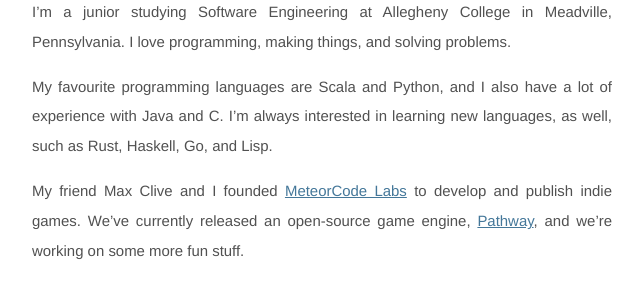
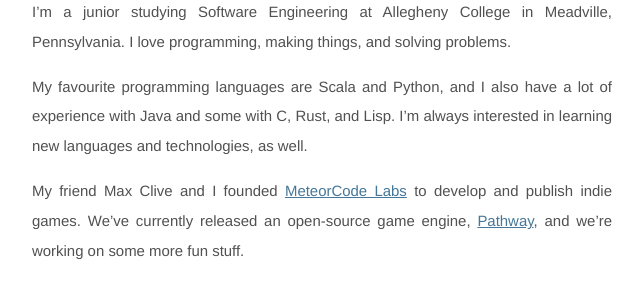
Before and after one commit to hawkw/hawkw.github.io, a Jekyll site: the page built from index.md, in a window 1280 px wide. Shown: the part 148-444 px from the top of the page, without its empty margins (318-961 px from the left). Built offline with Jekyll 4.4.1, drawn with Linux system fonts in a browser that asks for light colours.

Commit message:
Change experience section a little

```diff
--- a/index.md
+++ b/index.md
@@ -5,7 +5,7 @@ title: Hawk Weisman
 
 I'm a junior studying Software Engineering at Allegheny College in Meadville, Pennsylvania. I love programming, making things, and solving problems.
 
-My favourite programming languages are Scala and Python, and I also have a lot of experience with Java and C. I'm always interested in learning new languages, as well, such as Rust, Haskell, Go, and Lisp.
+My favourite programming languages are Scala and Python, and I also have a lot of experience with Java and some with C, Rust, and Lisp. I'm always interested in learning new languages and technologies, as well.
 
 My friend Max Clive and I founded [MeteorCode Labs](https://meteorcodelabs.com) to develop and publish indie games. We've currently released an open-source game engine, [Pathway](https://github.com/MeteorCode/Pathway), and we're working on some more fun stuff.
 
```
